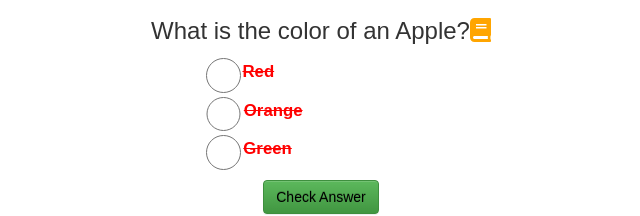
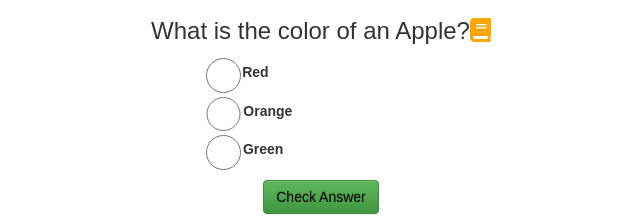
Before and after one commit to jcsmileyjr/Study-Buddy, a React (Create React App) app: page / in a window 1280 px wide. Shown: the part 172-388 px from the top of the page, without its empty margins (319-959 px from the left). Built offline with nearby package versions, Linux system fonts and the light colour scheme.

Commit message:
Updated code to support CSS for pass/fail answers
- Updated the creation of the three answers into objects instead of just
strings of answers.
- added methods to show the updated CSS

```diff
--- a/src/Components/CheckAnswerButton.js
+++ b/src/Components/CheckAnswerButton.js
@@ -28,7 +28,7 @@ class CheckAnswerButton extends Component{
 			test.passFail = "fail";
 		}
 	  });
-	  console.dir(newTest);
+
 	  this.props.onUpdatePassFail(newTest);
   }
 
--- a/src/Components/MCAnswersList.js
+++ b/src/Components/MCAnswersList.js
@@ -46,7 +46,7 @@ getCurrentAnswer(answers){
   const location = 	(this.props.currentLocation).questionAnswered;
 
   //current correct answer
-  const currentCorrectAnswer = answers[location].answer;
+  const currentCorrectAnswer = {"answer":answers[location].answer, "passFail":answers[location].passFail};
 
   return currentCorrectAnswer;
 }
@@ -56,23 +56,23 @@ getRandomThreeAnswers(answers, correctAnswer){
 
   const currentTestAnswers = [];
 
-  const currentAnswerArray = answers.map(function(x){return x.answer});
+  const currentAnswerArray = answers.map(function(x){return {"answer":x.answer, "passFail":x.passFail}});
 
   //randomly pick the first answer. Keep if it doesn’t match the currentCorrectAnswer, re-pick if it matches the currentCorrectAnswer
   var firstAnswer = currentAnswerArray[Math.floor(Math.random() * currentAnswerArray.length)];
 
-  while(correctAnswer===firstAnswer){
+  while(correctAnswer.answer===firstAnswer.answer){
      firstAnswer = currentAnswerArray[Math.floor(Math.random() * currentAnswerArray.length)];
   }
 
   //randomly pick the second answer and keep if it doesn’t match the correct answer and first answer
   var secondAnswer = currentAnswerArray[Math.floor(Math.random() * currentAnswerArray.length)];
-  while(correctAnswer===secondAnswer || firstAnswer === secondAnswer){
+  while(correctAnswer.answer===secondAnswer.answer || firstAnswer.answer === secondAnswer.answer){
      secondAnswer = currentAnswerArray[Math.floor(Math.random() * currentAnswerArray.length)];
   }
 
   //push all answers into the currentTestAnswers as an object with a second attribute as true or false
-  currentTestAnswers.push({"answer": correctAnswer, "correct":true}, {"answer": firstAnswer, "correct":false}, {"answer": secondAnswer, "correct":false});
+  currentTestAnswers.push(correctAnswer, firstAnswer, secondAnswer);
 
    //Shuffle the currentTestAnswers array
    var currentIndex = currentTestAnswers.length, temporayValue, randomIndex;
@@ -105,24 +105,23 @@ displayAnswers(){
   const listOfAnswers = randomAnswers.map((answers, index) =>
 	<li key={index}>
 	    <input className={css(styles.spaceBetweenOptions)} type="radio" name="choice" value={answers.answer} onClick={this.saveUserAnswer} />
-		<label className={css(styles.adjustLabel, styles.correctAnswer, styles.wrongAnswers)}>{answers.answer}</label>
+		<label className={css( this.isAnswerPass(answers) && styles.correctAnswer, this.isAnswerFail(answers) && styles.wrongAnswers)}>{answers.answer}</label>
 	</li>
   );
 
 	return listOfAnswers;
 }
 /*,this.isAnswerCorrect(answers) ? styles.correctAnswer: styles.wrongAnswers*/
-isAnswerCorrect(checkAnswer){
-  //list of questions and answers from the test state
-  const arrayofAnswers = this.props.answerList;
-
-  //list of questions and answers from the test state
-  const currentAnswer = this.getCurrentAnswer(arrayofAnswers);
-
-  if(currentAnswer === checkAnswer.answer){
+isAnswerPass(checkAnswer){
+  if(checkAnswer.passFail === "pass"){
 	  return true;
   }
+}
 
+isAnswerFail(checkAnswer){
+  if(checkAnswer.passFail === "fail"){
+	  return true;
+  }
 }
 
 saveUserAnswer = event =>{
```
